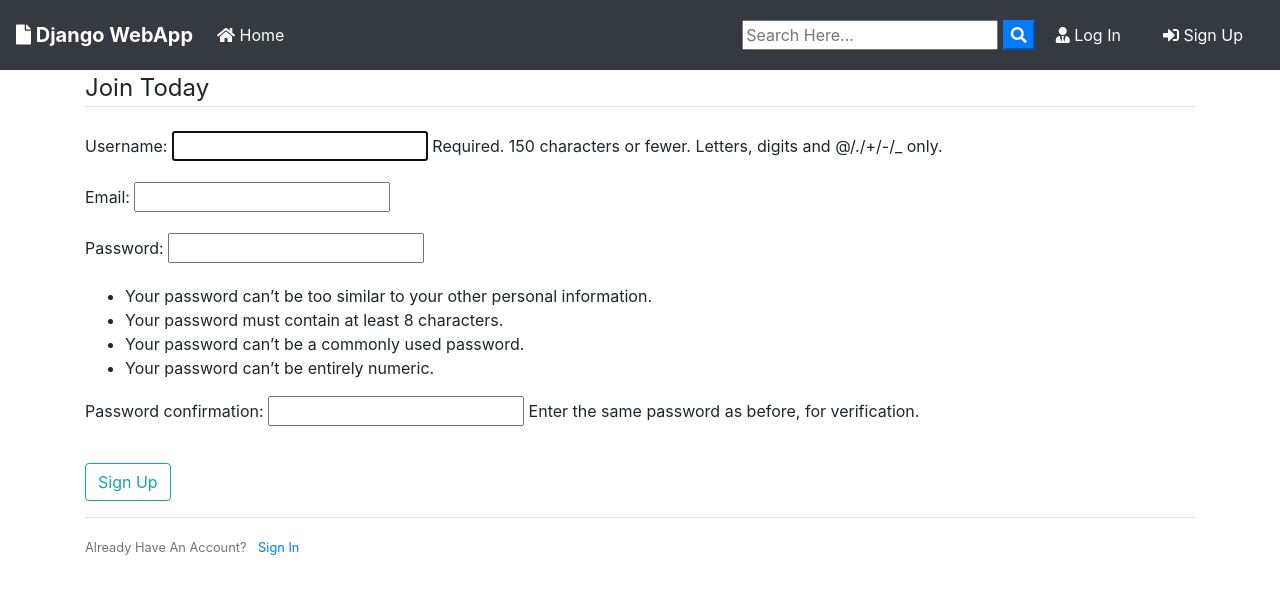
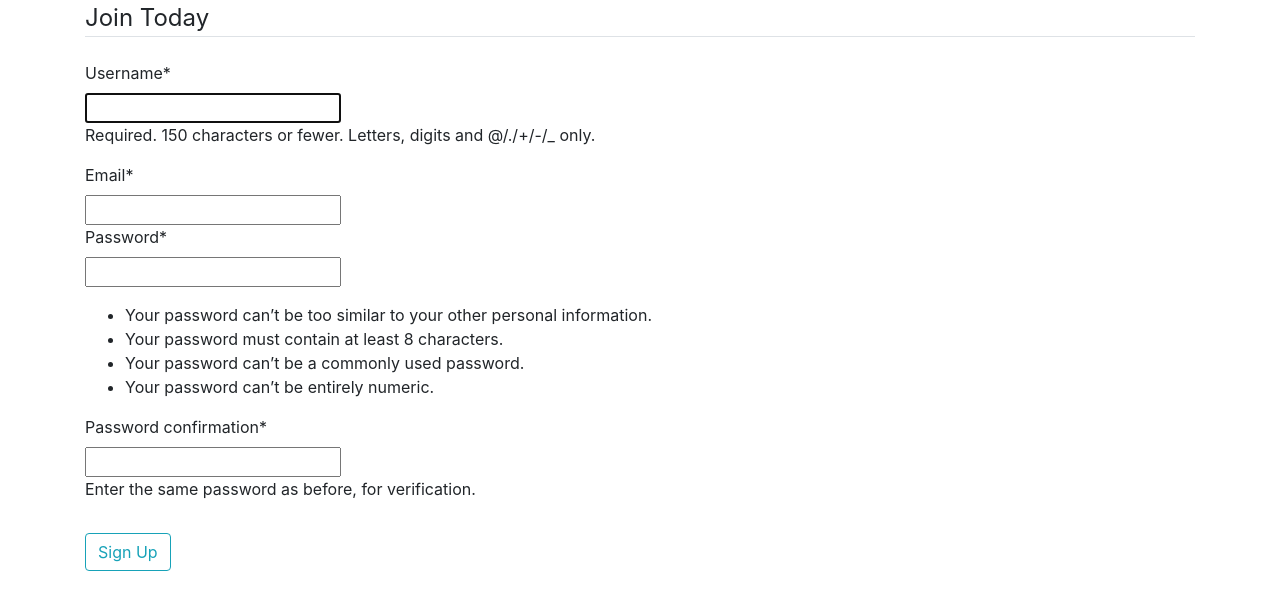
Before and after one commit to ashokgarsulla/webApp, a Django app: page /register/ in a window 1280 px wide. Shown: the top 610 px of the page. Run offline with Django 4.2, Linux system fonts and the light colour scheme; some libraries are stand-ins or nearby versions.

Commit message:
user register

```diff
--- a/app/templates/app/base.html
+++ b/app/templates/app/base.html
@@ -10,50 +10,11 @@
     <!-- Bootstrap CSS -->
     <link rel="stylesheet" href="https://stackpath.bootstrapcdn.com/bootstrap/4.3.1/css/bootstrap.min.css" integrity="sha384-ggOyR0iXCbMQv3Xipma34MD+dH/1fQ784/j6cY/iJTQUOhcWr7x9JvoRxT2MZw1T" crossorigin="anonymous">
     <link rel="stylesheet" href="https://use.fontawesome.com/releases/v5.8.1/css/all.css" >
-    <link rel="stylesheet" href="{% static 'blog/main.css' %}">
-    {% if title %}
-        <title>Django WebApp - {{title}}</title>
-    {% else %}
-        <title>Django WebApp</title>
-    {% endif %}
+
 
 </head>
   <body>
-        <nav class="navbar navbar-expand-lg navbar-dark bg-dark">
-                <a class="navbar-brand font-weight-bold" href="{% url 'blog-home' %}"><i class="fas fa-file"></i> Django WebApp</a>
-                <button class="navbar-toggler" type="button" data-toggle="collapse" data-target="#navbarSupportedContent" aria-controls="navbarSupportedContent" aria-expanded="false" aria-label="Toggle navigation">
-                  <span class="navbar-toggler-icon"></span>
-                </button>
 
-                <div class="collapse navbar-collapse" id="navbarSupportedContent">
-                  <ul class="navbar-nav mr-auto">
-                    <li class="nav-item active">
-                      <a class="nav-link" href="{% url 'blog-home' %}"><i class="fas fa-home"></i> Home <span class="sr-only">(current)</span></a>
-                    </li>
-
-
-
-                  </ul>
-                  <!------{{ request.get_host }}/blog/search/-->
-                  <form id="searchform" action="{% url 'search' %}" method="get">
-                    <input type="text" name="q" type="text" value="{{ request.GET.q }}" placeholder="Search Here..." />
-                    <button type="button" onclick="searchform.submit()" class=" text-white my-color btn-primary"><i class="fa fa-search"></i></button>
-                </form>
-
-                    {% if user.is_authenticated %}
-                    <a href="{% url 'user-posts' user %}" class="btn text-white m-2"><i class="fas fa-user-shield"></i> My Post</a>
-                    <a href="{% url 'post-create' %} " class="btn text-white m-2"><i class="fas fa-user-edit"></i> New Post</a>
-                    <a href="{% url 'profile' %} " class="btn text-white m-2"><i class="fas fa-user"></i> {{ user.username }}</a>
-                    <a href="{% url 'logout' %} " class="btn text-white m-2"><i class="fas fa-sign-out-alt"></i> Log Out</a>
-
-                    {% else %}
-                    <a href="{% url 'login' %} " class="btn text-white m-2"><i class="fas fa-user-tie"></i> Log In</a>
-
-                    <a href="{% url 'register' %} " class="btn text-white m-2"> <i class="fas fa-sign-in-alt"></i> Sign Up</a>
-                    {% endif %}
-
-                </div>
-              </nav>
       <div class="container my-bg">
         {% if messages %}
           {% for message in messages %}
@@ -71,6 +32,6 @@
     <script src="https://code.jquery.com/jquery-3.3.1.slim.min.js" integrity="sha384-q8i/X+965DzO0rT7abK41JStQIAqVgRVzpbzo5smXKp4YfRvH+8abtTE1Pi6jizo" crossorigin="anonymous"></script>
     <script src="https://cdnjs.cloudflare.com/ajax/libs/popper.js/1.14.7/umd/popper.min.js" integrity="sha384-UO2eT0CpHqdSJQ6hJty5KVphtPhzWj9WO1clHTMGa3JDZwrnQq4sF86dIHNDz0W1" crossorigin="anonymous"></script>
     <script src="https://stackpath.bootstrapcdn.com/bootstrap/4.3.1/js/bootstrap.min.js" integrity="sha384-JjSmVgyd0p3pXB1rRibZUAYoIIy6OrQ6VrjIEaFf/nJGzIxFDsf4x0xIM+B07jRM" crossorigin="anonymous"></script>
-    <script src="{% static 'blog/main.js' %}"></script>
+
   </body>
 </html>
--- a/user/templates/user/register.html
+++ b/user/templates/user/register.html
@@ -12,10 +12,5 @@
                 <button class="btn btn-outline-info" type="submit">Sign Up</button>
             </div>
         </form>
-        <div class="border-top pt-3">
-            <small class="text-muted">
-                Already Have An Account? <a class="ml-2" href="{% url 'login' %}">Sign In</a>
-            </small>
-        </div>
     </div>
 {% endblock content %}
--- a/webApp/settings.py
+++ b/webApp/settings.py
@@ -37,6 +37,7 @@ INSTALLED_APPS = [
     'django.contrib.sessions',
     'django.contrib.messages',
     'django.contrib.staticfiles',
+    'crispy_forms',
     'app',
     'user',
 ]
```
